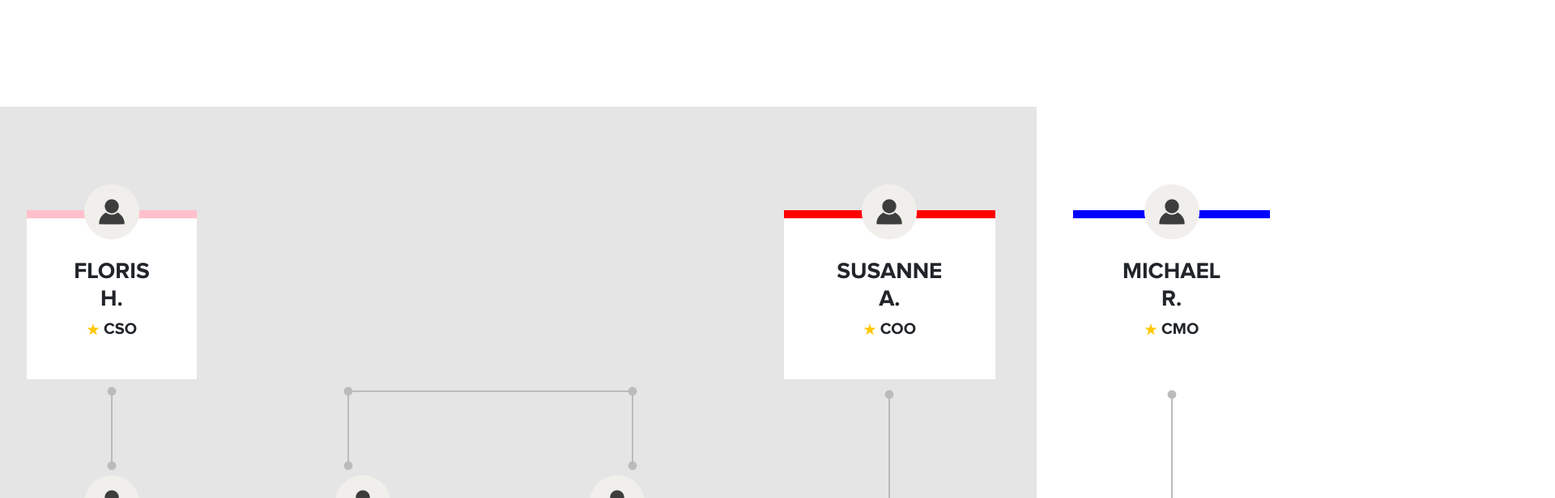
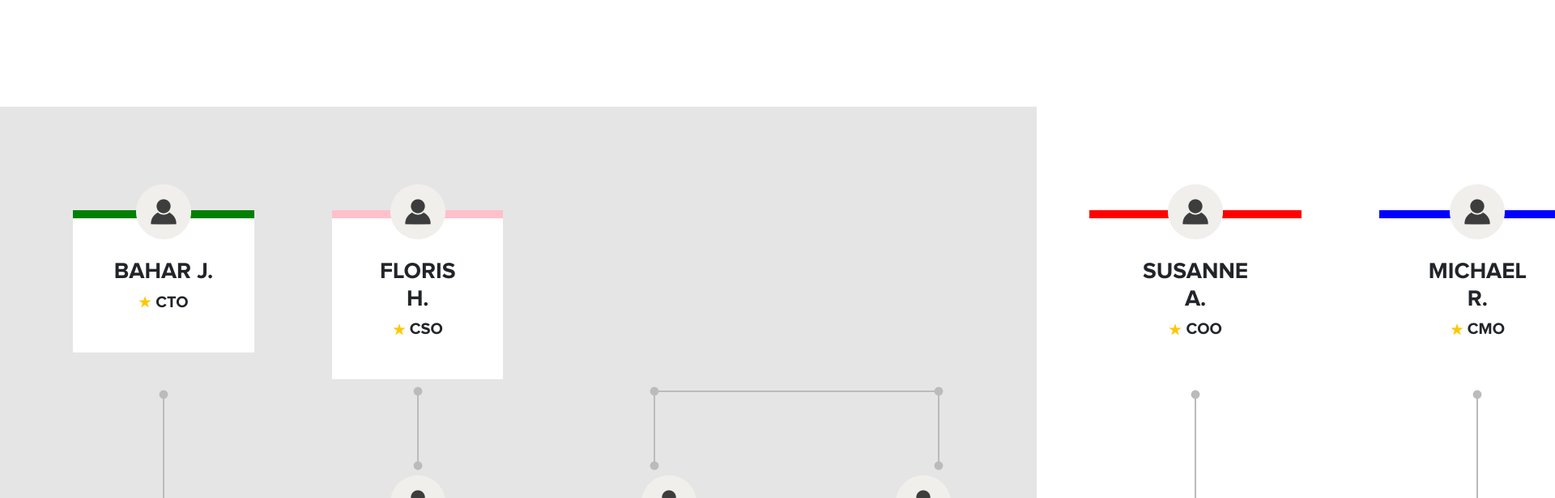
Before and after one commit to philipAthanas/ihk-praxisprojekt, a Nuxt app: page / in a window 1280 px wide. Shown: the part 1000-1616 px from the top of the page at 81% size, 1920 px wide, since content can reach past the window. Built offline with nearby package versions, Linux system fonts and the light colour scheme.

Commit message:
Grid_Update

```diff
--- a/assets/css/style.css
+++ b/assets/css/style.css
@@ -1,19 +1,24 @@
-* {box-sizing: border-box;}
-h5 {margin: 0px;}
+* {
+  box-sizing: border-box;
+}
+h5 {
+  margin: 0px;
+}
 
 @font-face {
   font-family: "ProximaNova-Bold";
-  src: local("ProximaNova-Bold"), url(./i8-Fonts/ProximaNova-Bold.otf) format("opentype");  /*font anpassen und file unter assets ablegen ... opentype zum setzen der schrift */
+  src: local("ProximaNova-Bold"),
+    url(./i8-Fonts/ProximaNova-Bold.otf) format("opentype"); /*font anpassen und file unter assets ablegen ... opentype zum setzen der schrift */
 }
 
-.header, .body {
+.header,
+.body {
   width: 100vw;
   /* margin: 30px auto; */
   padding: 10% 7%;
   display: grid;
-  justify-content: center;
-  font-family: 'ProximaNova-Bold' !important;
-
+  /* justify-content: center; */
+  font-family: "ProximaNova-Bold" !important;
 }
 
 .header {
@@ -23,12 +28,10 @@ h5 {margin: 0px;}
   grid-template-areas:
     "box1 box2 . box3 box4  box8"
     "box1 box2 . box6 box7 ."
-  "box1 box2 . box5 . ." ;
-
+    "box1 box2 . box5 . .";
 
   color: rgba(0, 0, 0, 1);
   text-align: left;
-
 }
 
 .box {
@@ -40,11 +43,10 @@ h5 {margin: 0px;}
 
   grid-area: box1;
   margin-top: 0.5rem;
-
 }
 
 .titel {
-  font-family: 'ProximaNova-Bold' !important;
+  font-family: "ProximaNova-Bold" !important;
   font-size: 60px;
   font-weight: 800;
   line-height: 40px;
@@ -52,68 +54,55 @@ h5 {margin: 0px;}
   letter-spacing: -0.01em;
   text-transform: uppercase;
   text-shadow: 0px 4px 4px rgba(0, 0, 0, 0.25);
-
 }
 .i8-text {
-  font-family: 'ProximaNova-Bold' !important;
+  font-family: "ProximaNova-Bold" !important;
   font-style: normal;
   font-weight: 400;
   font-size: 24px;
   line-height: 36px;
   letter-spacing: 0.01em;
-
 }
 
-.box2  {
-
+.box2 {
   grid-area: box2;
   margin-left: 2rem;
   margin-bottom: 3.5rem;
 }
 
 .box3 {
-
   grid-area: box3;
-  font-family: 'ProximaNova-Bold';
+  font-family: "ProximaNova-Bold";
   text-align: center;
   margin-right: 2.2rem;
-
-
 }
 
 .box4 {
-
   grid-area: box4;
-  font-family: 'ProximaNova-Bold';
+  font-family: "ProximaNova-Bold";
   text-align: center;
   margin-left: 1.7rem;
-
 }
 
 .box5 {
   justify-content: center;
   grid-area: box5;
   margin-right: 2.2rem;
-
 }
 
 .box6 {
-
   grid-area: box6;
   justify-content: center;
   margin-right: 2.2rem;
-
 }
 
 .box7 {
-
   grid-area: box7;
   justify-content: center;
   margin-left: 1.7rem;
 }
 
 .box8 {
-
   grid-area: box8;
   margin-left: 5rem;
 }
@@ -121,20 +110,38 @@ h5 {margin: 0px;}
 /* BodyComponent */
 
 .body {
+  background-color: rgb(229, 229, 229);
+  column-gap: 6rem;
+}
 
-  background-color: rgb(229, 229, 229);
+.nav_home {
   grid-template-rows: 180px 180px 180px 180px max-content;
-  grid-template-columns: repeat(6, 1fr);
-  column-gap: 6rem;
+  grid-template-columns: repeat(5, 1fr);
   grid-template-areas:
     "team1 team2 . . team3 team4"
     "line1 line2 group36 group36 line8 line9"
     "line1 team5 team6 team7 line8 line9"
     "line1 line3 line4 line10 line8 line9"
     "team8 team9 team10 team11 team12 team13";
-
 }
 
+.nav_strategy {
+  /* grid-template-columns: repeat(2, 180px);
+  grid-template-rows: minmax(100px, auto);
+  grid-template-areas: "card1 card2"; */
+  grid-template-columns: 180px 180px;
+  grid-template: "card1 card2 card3" minmax(100px, auto);
+}
+
+.card1 {
+  grid-area: card1;
+}
+.card2 {
+  grid-area: card2;
+}
+.card3 {
+  grid-area: card3;
+}
 .team1 {
   grid-area: team1;
 }
@@ -257,10 +264,11 @@ h5 {margin: 0px;}
   align-items: center;
 }
 
-div[class^="team"] {           /* jedes div dessen Klasse mit "Team" beginnt wird angesprochen -- ^ = wenn die Klasse mit dem String anfängt*/
+div[class^="team"] {
+  /* jedes div dessen Klasse mit "Team" beginnt wird angesprochen -- ^ = wenn die Klasse mit dem String anfängt*/
   background-color: #fff;
   text-align: center;
-  font-family: 'ProximaNova-Bold' !important;
+  font-family: "ProximaNova-Bold" !important;
   position: relative;
   margin-bottom: auto;
 }
@@ -269,7 +277,6 @@ div[class^="team"] {           /* jedes div dessen Klasse mit "Team" beginnt wir
   margin-right: 5px;
 }
 
-
 /* .icon {
   grid-bilder/Ellipse 1.png
   grid-bilder/Star 2.png
--- a/components/BodyComponent.vue
+++ b/components/BodyComponent.vue
@@ -1,6 +1,15 @@
 <template>
-  <div class="body" v-if="this.nav === 'Home'">
-    <div class="team1">
+  <div
+    class="body"
+    :class="
+      this.nav === 'Home'
+        ? 'nav_home'
+        : this.nav === 'Strategy'
+        ? 'nav_strategy'
+        : 'nav_development'
+    "
+  >
+    <div class="team1" @click="nav = 'Strategy'">
       <GroupContainer
         :people="this.teamDev.CTO"
         :colorHeader="'green'"
@@ -118,6 +127,15 @@
     <div class="line10">
       <img :src="require('../grid-bilder/Line 10.png')" fluid alt="Linie 10" />
     </div>
+    <div class="card1">
+      <h1>Card1</h1>
+    </div>
+    <div class="card2">
+      <h1>Card2</h1>
+    </div>
+    <div class="card3">
+      <h1>Card3</h1>
+    </div>
   </div>
 </template>
 
@@ -128,7 +146,14 @@ export default {
     return {
       title: "Name",
       teamDev: {
-        CTO: [{ name: "BAHAR J.", position: "CTO" }],
+        CTO: [
+          {
+            name: "BAHAR J.",
+            position: "CTO",
+            tel: "623486123548",
+            mail: "bahar@integr8.com",
+          },
+        ],
         DevelopementTeam: [
           { name: "TARIK E.", position: "Fullstack Developer" },
           { name: "JAKOB S.", position: "Fullstack Developer" },
```
Lines whose indentation alone changed are shown as unchanged.
